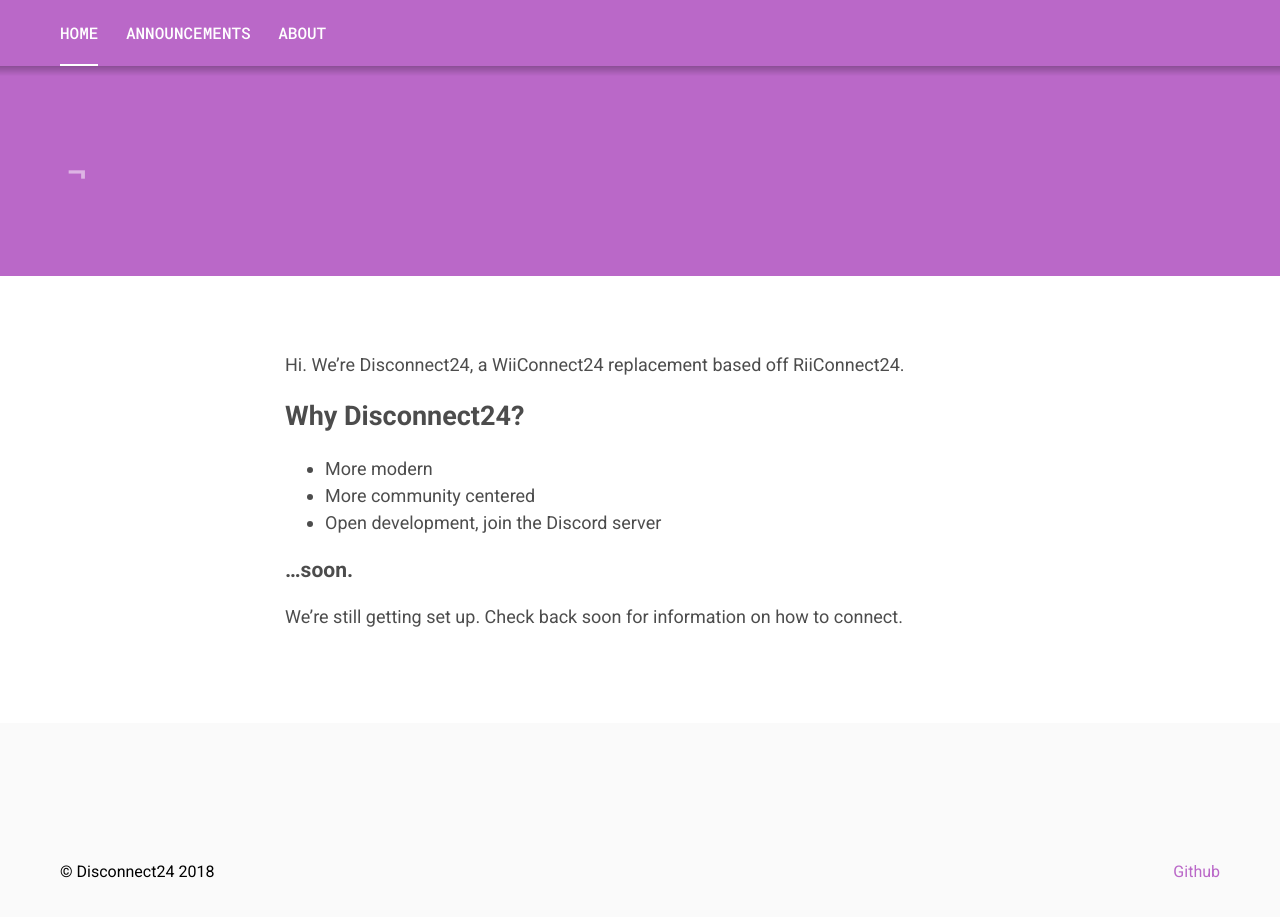
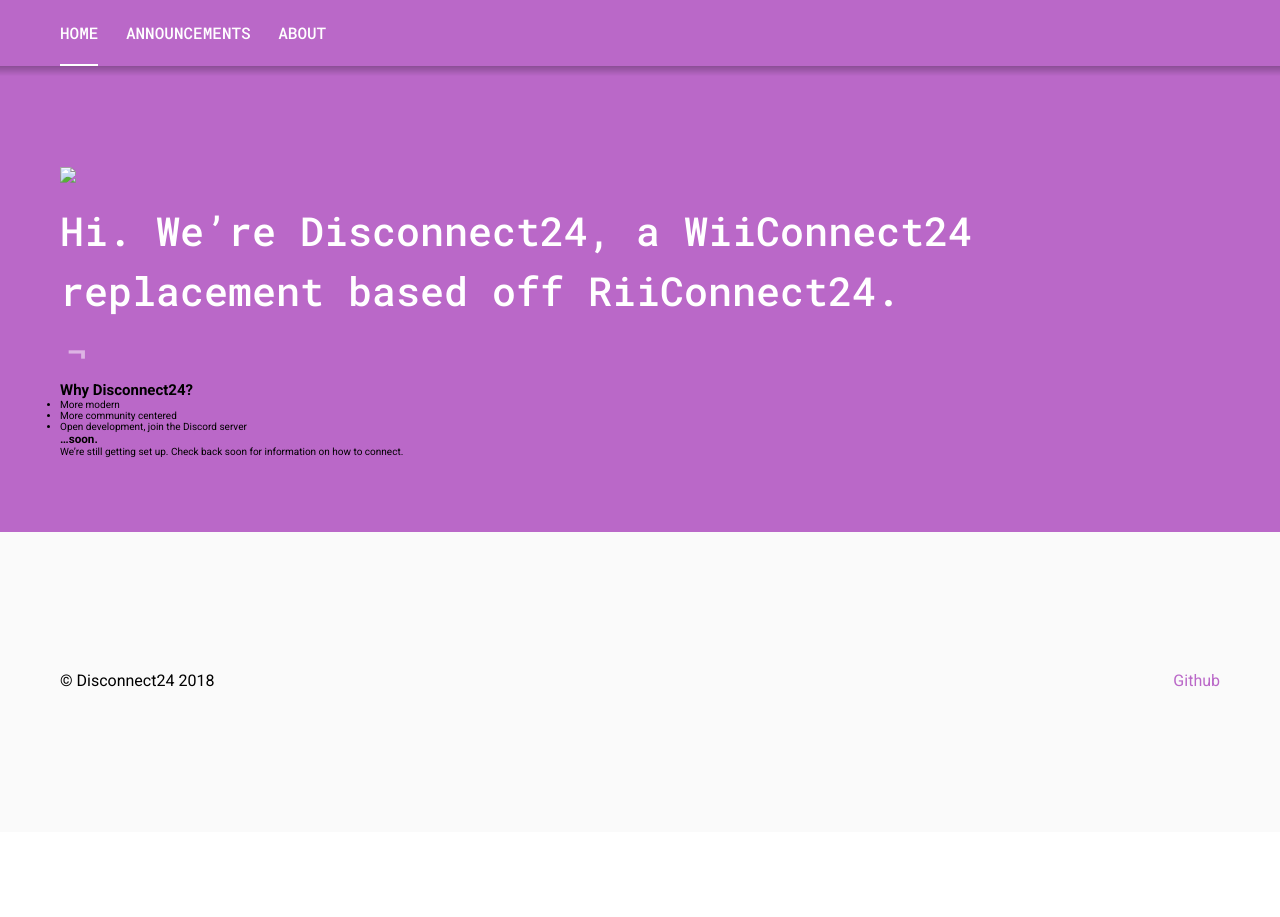
Before and after one commit to Disconnect24/dc24.xyz, a Jekyll site: the page built from index.markdown, in a window 1280 px wide and 1023 px high. Shown: the top 917 px of the window. Built offline with Jekyll 4.4.1, drawn with Linux system fonts in a browser that asks for light colours; our own code applies the rules of GitHub Pages for plain Markdown files.

Commit message:
added image to header

```diff
--- a/_layouts/page.html
+++ b/_layouts/page.html
@@ -4,7 +4,7 @@ layout: default
 <article class="c-article">
   <header class="c-header c-article__header">
     <div class="u-container">
-      <h1 class="c-header__title">{{ page.title }}</h1>
+      <h1 class="c-header__title"><img src="img/DC24logo.png></h1>
     </div>
   </header>
 
```
